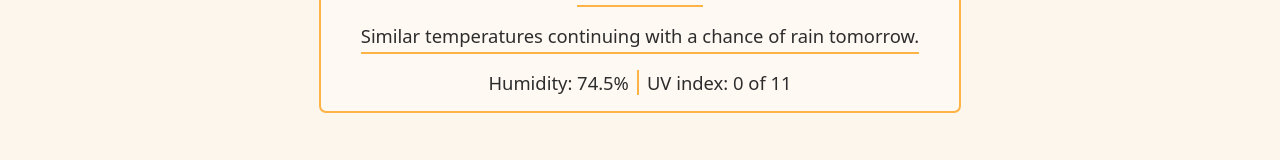
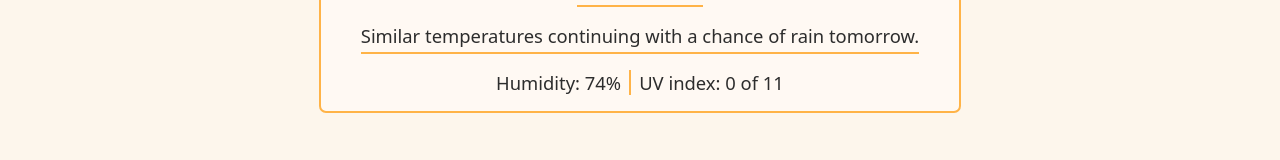
Before and after one commit to joeypizzas/weather-app, a website built with webpack: page src/template.html in a window 1280 px wide. Shown: the part 414-574 px from the top of the page. Built offline with nearby package versions, Linux system fonts and the light colour scheme.

Commit message:
Edited initially hardcoded data

```diff
--- a/src/template.html
+++ b/src/template.html
@@ -52,7 +52,7 @@
               Similar temperatures continuing with a chance of rain tomorrow.
             </div>
             <div id="humidity-and-uv">
-              <div id="humidity">Humidity: 74.5%</div>
+              <div id="humidity">Humidity: 74%</div>
               <div id="uv">UV index: 0 of 11</div>
             </div>
           </div>
```
